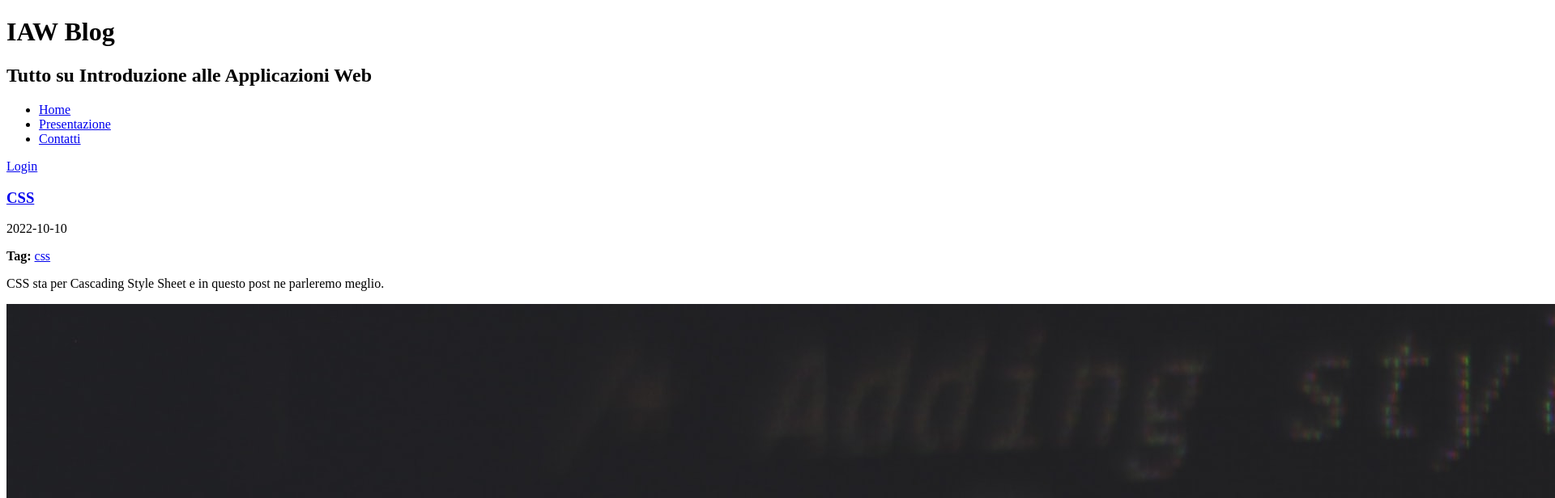
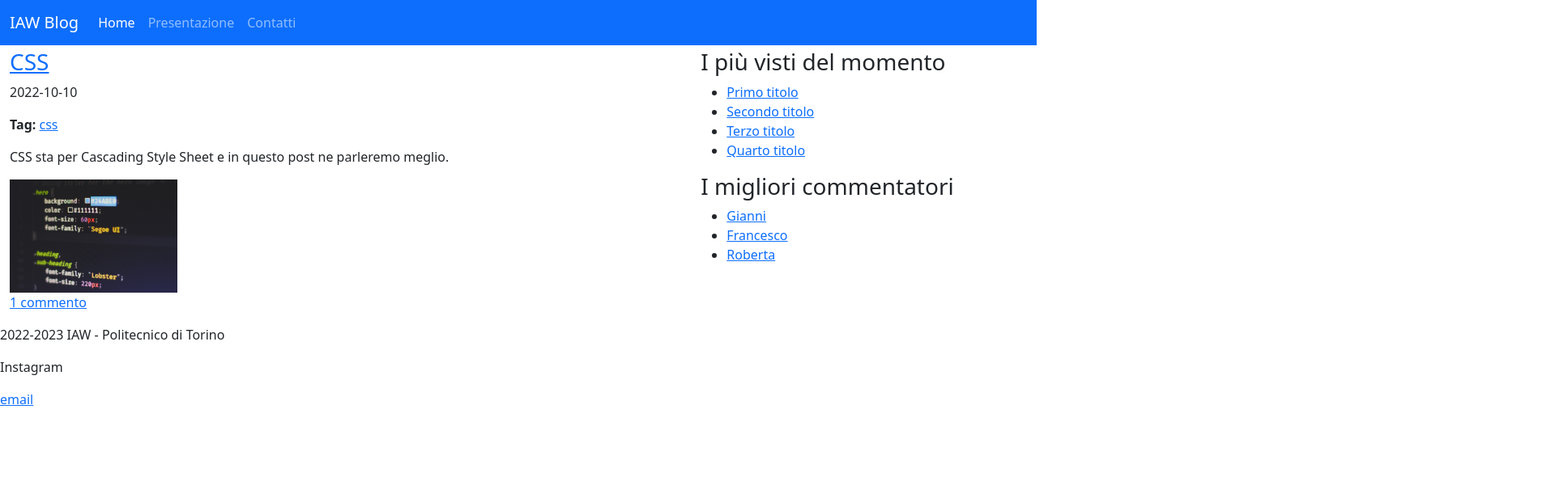
Before and after one commit to polito-iaw-2022/materiale, a plain HTML site: page esercizi/04-more-css/02-esercizio-bootstrap/home.html in a window 1280 px wide. Shown: the top 616 px of the page at 81% size, 1920 px wide, since content can reach past the window. Drawn offline with nearby package versions, Linux system fonts and the light colour scheme.

Commit message:
exercise on Bootstrap done in class

```diff
--- a/esercizi/04-more-css/02-esercizio-bootstrap/home.html
+++ b/esercizi/04-more-css/02-esercizio-bootstrap/home.html
@@ -2,25 +2,39 @@
 <html lang="it">
   <head>
     <meta charset="utf-8">
+    <meta name="viewport" content="width=device-width, initial-scale=1">
     <title>IAW - Homepage</title>
     <meta name="keywords" content="web, blog, html, css">
+    <link href="https://cdn.jsdelivr.net/npm/bootstrap@5.2.2/dist/css/bootstrap.min.css" rel="stylesheet" integrity="sha384-Zenh87qX5JnK2Jl0vWa8Ck2rdkQ2Bzep5IDxbcnCeuOxjzrPF/et3URy9Bv1WTRi" crossorigin="anonymous">
+    <link href="style.css" rel="stylesheet">
   </head>
   <body>
     <header>
-      <div>
-        <h1>IAW Blog</h1>
-        <h2>Tutto su Introduzione alle Applicazioni Web</h2>
+      <nav class="navbar fixed-top navbar-dark navbar-expand-lg bg-primary">
+        <div class="container-fluid">
+          <span class="navbar-brand mb-0 h1">IAW Blog</span>
+          <button class="navbar-toggler" type="button" data-bs-toggle="collapse" data-bs-target="#navbarSupportedContent" aria-controls="navbarSupportedContent" aria-expanded="false" aria-label="Toggle navigation">
+            <span class="navbar-toggler-icon"></span>
+          </button>
+          <div class="collapse navbar-collapse" id="navbarSupportedContent">
+            <ul class="navbar-nav me-auto mb-2 mb-lg-0">
+              <li class="nav-item">
+                <a class="nav-link active" aria-current="page" href="#">Home</a>
+              </li>
+              <li class="nav-item">
+                <a class="nav-link" href="#">Presentazione</a>
+              </li>
+              <li class="nav-item">
+                <a class="nav-link" href="#">Contatti</a>
+              </li>
+            </ul>
           </div>
-      <nav>
-        <ul>
-          <li><a href="home.html" title="Homepage">Home</a></li>
-          <li><a href="presentazione.html" title="Di cosa si parla">Presentazione</a></li>
-          <li><a href="contatti.html" title="Chi sono">Contatti</a></li>
-        </ul>
-        <a href="login.html" title="Entra nel sito">Login</a>
+        </div>
       </nav>
     </header>
-    <main>
+    <div class="container-fluid under-nav">
+      <div class="row">
+        <main class="col-lg-8 col-12">
           <article>
             <h3><a href="css.html" title="Post sul CSS">CSS</a></h3>
             <p>2022-10-10</p>
@@ -30,7 +44,7 @@
             <p><a href="css.html#commenti" title="Commenti al post sul CSS">1 commento</a></p>
           </article>
         </main>
-    <aside>
+        <aside class="col-lg-4 col-12">
           <div>
             <h3>I più visti del momento</h3>
             <ul>
@@ -49,10 +63,13 @@
             </ul>
           </div>
         </aside>
+      </div>
+    </div>
     <footer>
       <p>2022-2023 IAW - Politecnico di Torino</p>
       <!-- Inserire icone social e mail-->
       <p>Instagram</p><p><a href="mailto:test@polito.it">email</a></p>
     </footer>
+    <script src="https://cdn.jsdelivr.net/npm/bootstrap@5.2.2/dist/js/bootstrap.bundle.min.js" integrity="sha384-OERcA2EqjJCMA+/3y+gxIOqMEjwtxJY7qPCqsdltbNJuaOe923+mo//f6V8Qbsw3" crossorigin="anonymous"></script>
   </body>
 </html>
--- /dev/null
+++ b/esercizi/04-more-css/02-esercizio-bootstrap/style.css
@@ -0,0 +1,7 @@
+.under-nav {
+  margin-top: 60px;
+}
+
+.post-img {
+  width: 25%;
+}
```
Lines whose indentation alone changed are shown as unchanged.
